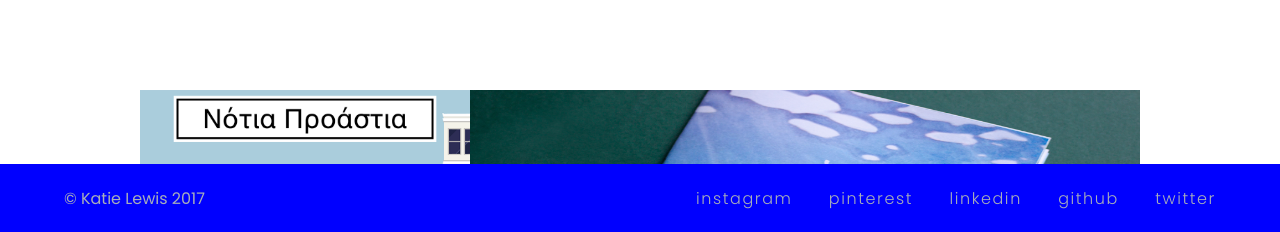
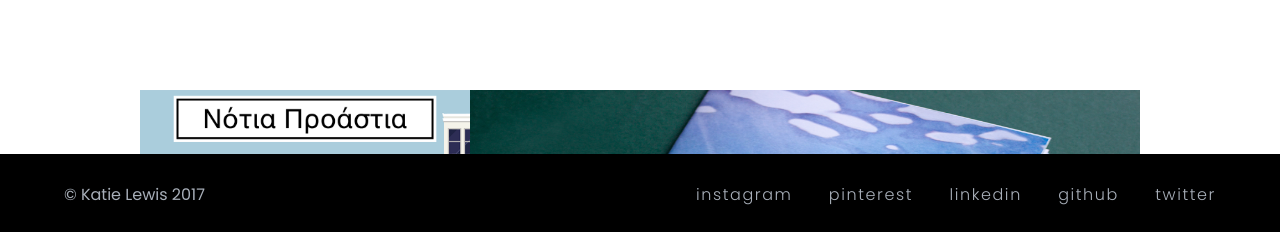
Before and after one commit to katielewis/portfolio, a plain HTML site: page index.html in a window 1280 px wide. Shown: the part 566-798 px from the top of the page. Drawn offline with nearby package versions, Linux system fonts and the light colour scheme.

Commit message:
footer height adjustment

```diff
--- a/css/main.css
+++ b/css/main.css
@@ -326,10 +326,11 @@ nav a {
   z-index: 1500;
   clear: both;
   overflow: auto;
+  height: 5rem;
 }
 
 .test {
-  background-color: blue;
+  background-color: black;
   position: fixed;
   bottom: 0;
   width: 100%;
@@ -338,13 +339,13 @@ nav a {
 .footerNav p {
   color: #a8afb9;
   float: left;
-  margin: 1.5rem 0 1.5rem 5%;
+  margin: 1.9rem 0 0 5%;
 }
 
 .footerNav nav {
     float: right;
     text-align: right;
-    margin: 1.5rem 5% 1.5rem 0;
+    margin: 1.9rem 5% 0 0;
 }
 
 .footerNav nav a {
@@ -362,10 +363,11 @@ nav a {
 
 footer {
   position: fixed;
-  bottom: 0;
+  bottom: 5rem;
   width: 100%;
   display: relative;
   z-index: 400;
+
 }
 
 footer h3 {
```
